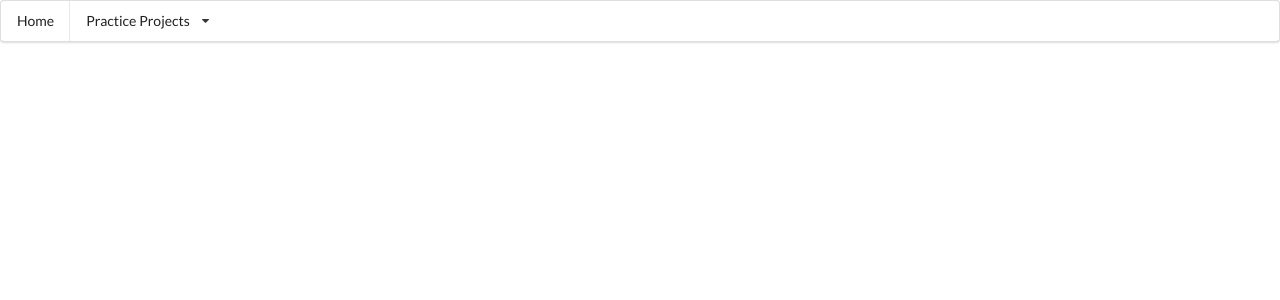
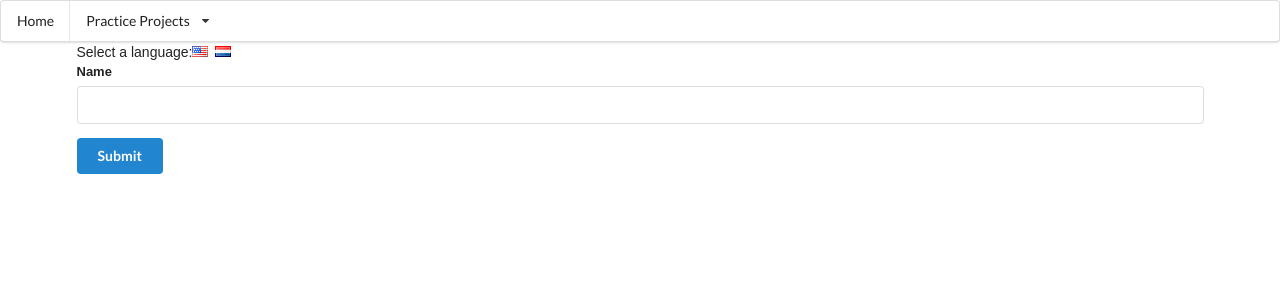
Before and after one commit to hungrypc/practice-list, a React (Create React App) app: page /language in a window 1280 px wide. Shown: the top 300 px of the page. Built offline with nearby package versions, Linux system fonts and the light colour scheme.

Commit message:
started context system, created all components, created context object, connected button to context object

```diff
--- a/src/App.js
+++ b/src/App.js
@@ -8,7 +8,7 @@
 import Youtube from './youtube/Youtube';
 import Songs from './songs/components/Songs';
 import Blog from './blog/components/Blog';
-import Stream from './stream/components/Stream';
+import Language from './language/Language';
 
 import './style/App.css';
 
@@ -26,6 +26,7 @@
               <Route path='/youtube' component={Youtube} exact />
               <Route path='/songs' component={Songs} exact />
               <Route path='/blog' component={Blog} exact />
+              <Route path='/language' component={Language} exact />
             </Switch>
           </div>
         </BrowserRouter>
--- a/src/Nav.js
+++ b/src/Nav.js
@@ -15,6 +15,7 @@
                <Link className="item" to="/youtube">Youtube</Link>
                <Link className="item" to="/songs">Songs</Link>
                <Link className="item" to="/blog">Blog</Link>
+               <Link className="item" to="/language">Language</Link>
             </div>
          </div>
 
--- /dev/null
+++ b/src/language/App.js
@@ -0,0 +1,28 @@
+import React, { Component } from 'react';
+
+import UserCreate from './UserCreate';
+
+class App extends Component {
+    state = { language: 'english' }
+
+    onLanguageChange = (language) => {
+        this.setState({
+            language
+        })
+    }
+
+    render() {
+        return (
+            <div className="ui container">
+                <div>
+                    Select a language:
+                    <i className="flag us" onClick={() => this.onLanguageChange('english')} />
+                    <i className="flag nl" onClick={() => this.onLanguageChange('dutch')} />
+                </div>
+                <UserCreate />
+            </div>
+        );
+    }
+};
+
+export default App;
--- /dev/null
+++ b/src/language/Button.js
@@ -0,0 +1,11 @@
+import React, { Component } from 'react';
+
+class Button extends Component {
+    render() {
+        return (
+            <button className="ui button primary">Submit</button>
+        )
+    }
+}
+
+export default Button;
--- /dev/null
+++ b/src/language/Field.js
@@ -0,0 +1,14 @@
+import React, { Component } from 'react';
+
+class Field extends Component {
+    render() {
+        return (
+            <div className="ui field">
+                <label>Name</label>
+                <input />
+            </div>
+        )
+    }
+}
+
+export default Field;
--- /dev/null
+++ b/src/language/Language.js
@@ -0,0 +1,13 @@
+import React from 'react';
+
+import App from './App';
+
+const Language = () => {
+    return (
+        <div>
+            <App />
+        </div>
+    )
+};
+
+export default Language;
--- /dev/null
+++ b/src/language/UserCreate.js
@@ -0,0 +1,14 @@
+import React from 'react';
+import Field from './Field';
+import Button from './Button';
+
+const UserCreate = () => {
+    return (
+        <div className="ui form">
+            <Field />
+            <Button />
+        </div>
+    )
+}
+
+export default UserCreate;
--- /dev/null
+++ b/src/language/contexts/LanguageContext.js
@@ -0,0 +1,4 @@
+import React from 'react';
+
+// once you create a context object, set up a default value ('english')
+export default React.createContext('english');
```
